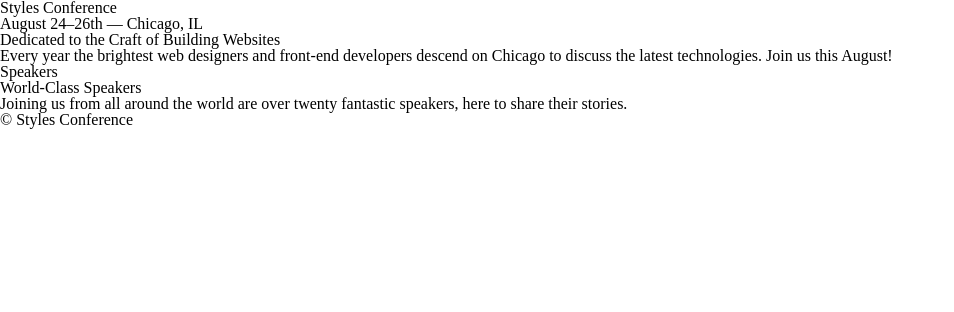
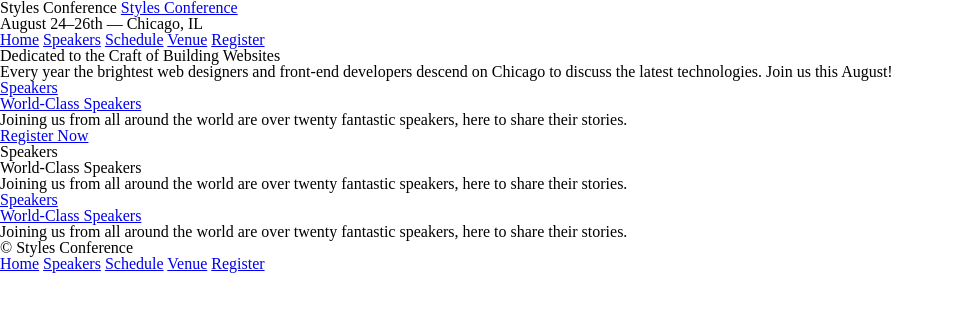
Before and after one commit to zhassan2018/w1d3, a plain HTML site: page lighthouse/index.html in a window 1280 px wide. Shown: the whole page, without its empty margins (0-954 px from the left). Drawn offline with Linux system fonts and the light colour scheme.

Commit message:
Adds html files

```diff
--- a/lighthouse/index.html
+++ b/lighthouse/index.html
@@ -10,23 +10,66 @@
   <body>
 
   	<header>
-  		<h1>Styles Conference</h1>
+  		<h1>Styles Conference
+        <a href="index.html">Styles Conference</a>
+      </h1>
   		<h3>August 24&ndash;26th &mdash; Chicago, IL </h3>
+
+      <nav>
+         <a href="index.html">Home</a>
+         <a href="speakers.html">Speakers</a>
+         <a href="schedule.html">Schedule</a>
+         <a href="venue.html">Venue</a>
+         <a href="register.html">Register</a>
+       </nav>
+
+
   	</header>
 
   	<section>
   	  <h2>Dedicated to the Craft of Building Websites</h2>
   	  <p>Every year the brightest web designers and front-end developers descend on Chicago to discuss the latest technologies. Join us this August!</p>
+
+      <section>
+          <a href="speakers.html">
+            <h5>Speakers</h5>
+            <h3>World-Class Speakers</h3>
+          </a>
+          <p>Joining us from all around the world are over twenty fantastic speakers, here to share their stories.</p>
+        </section>
+
+
   	</section>
+
+    <a href="register.html">Register Now</a>
 
   	<section>
   	    <h5>Speakers</h5>
   	    <h3>World-Class Speakers</h3>
   	    <p>Joining us from all around the world are over twenty fantastic speakers, here to share their stories.</p>
+
+        <section>
+            <a href="speakers.html">
+              <h5>Speakers</h5>
+              <h3>World-Class Speakers</h3>
+            </a>
+            <p>Joining us from all around the world are over twenty fantastic speakers, here to share their stories.</p>
+          </section>
+
   	  </section>
 
   	  <footer>
   	    <small>&copy; Styles Conference</small>
+
+         <nav>
+    <a href="index.html">Home</a>
+    <a href="speakers.html">Speakers</a>
+    <a href="schedule.html">Schedule</a>
+    <a href="venue.html">Venue</a>
+    <a href="register.html">Register</a>
+  </nav>
+
+
   	  </footer>
 
 
```
Also changed, not shown: lighthouse/register.html (added, +15 -0 lines), lighthouse/schedule.html (added, +15 -0 lines), lighthouse/speakers.html (added, +15 -0 lines), lighthouse/venue.html (added, +15 -0 lines).
